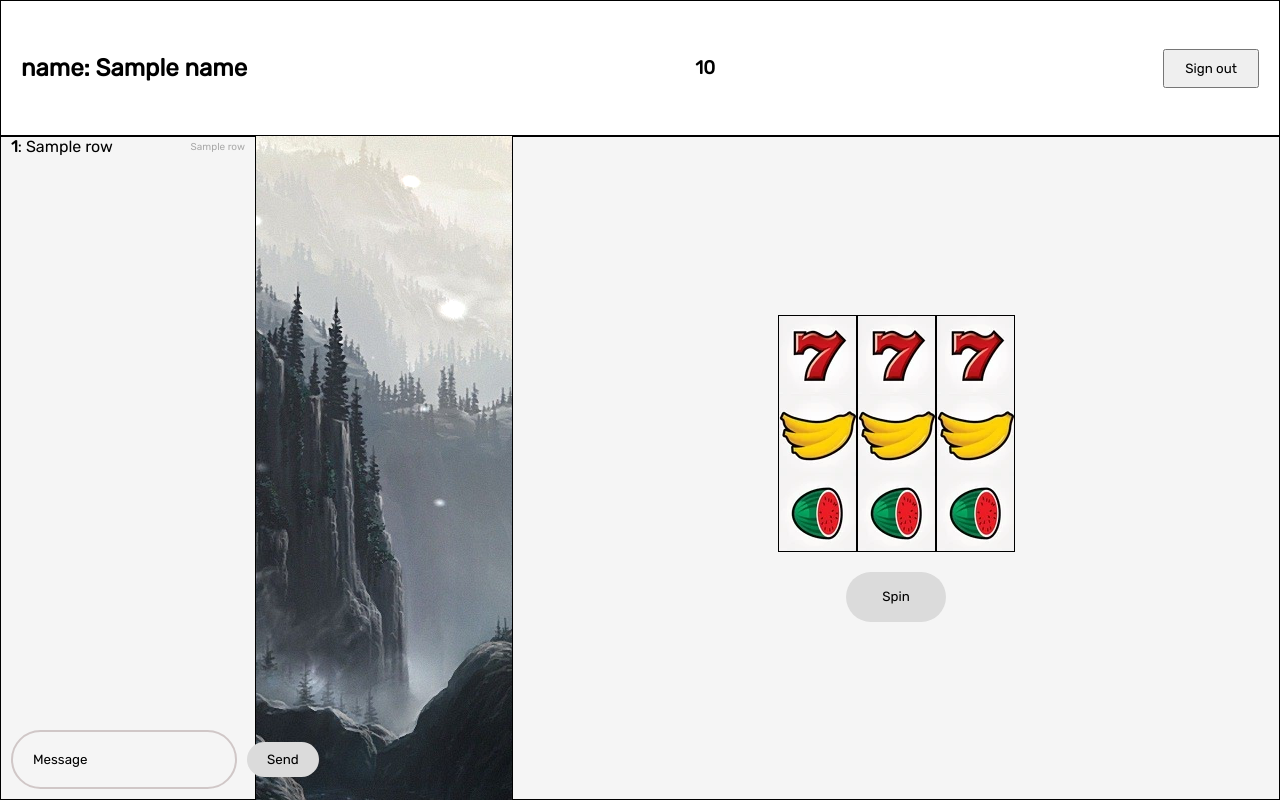
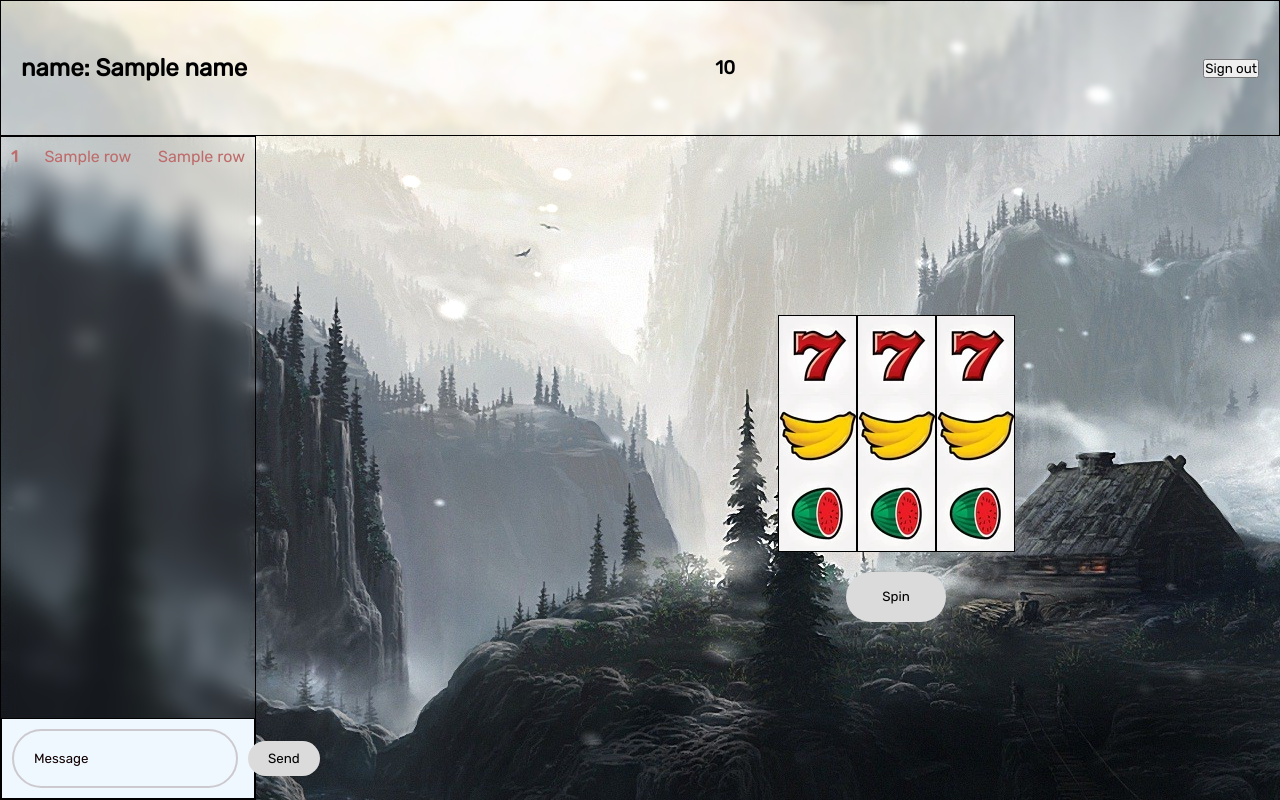
Before and after one commit to kashishek/pralnia-pieniedzy, a Flask app: template templates/gamba.html in a window 1280 px wide. Run offline with Flask 3, Linux system fonts and the light colour scheme; the template is opened without the code that fills it: most values are stand-ins (such as "Sample title", 1, 10 or a date in 2020); some libraries are stand-ins or nearby versions; some web fonts are replaced.

Commit message:
naprawax2

```diff
--- a/static/css/style.css
+++ b/static/css/style.css
@@ -69,7 +69,8 @@
 
 .message-box {
     border: 1px solid black;
-    background-color: whitesmoke;
+    background-color: transparent;
+    backdrop-filter: blur(10px);
     height: 83vh;
     display: flex;
     flex-direction: column;
@@ -78,12 +79,32 @@
 }
 
 .messages {
-    overflow-y: scroll;
+    overflow-y: auto; /* Remove scrollbar */
     flex: 1;
     width: 100%;
+    max-height: calc(83vh - 70px); /* Adjust the max height to fit the container */
+}
+/* Custom scrollbar styles */
+.messages::-webkit-scrollbar {
+    width: 12px;
+}
+
+.messages::-webkit-scrollbar-track {
+    background: #f1f1f1;
+}
+
+.messages::-webkit-scrollbar-thumb {
+    background: #888;
+    border-radius: 6px;
+}
+
+.messages::-webkit-scrollbar-thumb:hover {
+    background: #555;
 }
 
 .inputs {
+    border: 1px solid black;
+    background-color: aliceblue;
     padding: 10px;
     display: flex;
     align-items: center;
@@ -100,7 +121,7 @@
 }
 
 .inputs .message-input::placeholder {
-    color: black;
+    color: rgb(17, 1, 1);
 }
 .inputs .send-btn {
     margin-left: 10px;
@@ -124,22 +145,23 @@
     flex-direction: row;
     align-items: center;
     justify-content: space-between;
-    padding-left: 10px;
-    padding-right: 10px;
+    padding: 10px;
+    color: rgb(190, 107, 107);
+    border-radius: 10px;
+    margin-bottom: 10px;
 }
 
 .muted {
     font-size: 10px;
-    color: darkgray;
+    color: rgb(6, 151, 103);
 }
 
 .spin-comp {
-    border: 1px solid black;
-    background-color: whitesmoke;
+    background-color: transparent;
     height: 83vh;
     width: 60vw;
-    margin-top: 17vh; /* to push below the navigation */
-    margin-left: 20vw; /* to position next to the chat */
+    margin-top: 17vh;
+    margin-left: 20vw;
     display: flex;
     flex-direction: column;
     align-items: center;
@@ -179,6 +201,7 @@
 }
 
 .box1 h1{
+    color: black;
     font-size: 40px;
     text-align: center;
 }
@@ -215,7 +238,8 @@
     position: fixed;
     top: 0;
     left: 0;
-    background-color: white;
+    background-color: transparent;
+    backdrop-filter: blur(3.2px);
 }
 
 .nazwa-itd h2, .nazwa-itd h3 {
@@ -233,7 +257,7 @@
     height: 100%;
     border: none;
     outline: none;
-    color:aliceblue;
+    color: rgb(22, 5, 100);
     border: 2px solid rgba(61, 17, 17, 0.2);
     border-radius: 40px;
     font-size: 17px;
--- a/templates/gamba.html
+++ b/templates/gamba.html
@@ -4,7 +4,7 @@
     <h2>name: {{name}}</h2>
     <h3>{{player_score}}</h3>
     <form method="post">
-        <button type="submit" name="logout" class="logout btn">Sign out</button>
+        <button type="submit" name="logout" class="logout_btn">Sign out</button>
     </form>
 </div>
 
@@ -30,6 +30,7 @@
     var socketio = io();
 
     const messages = document.getElementById("messages")
+    const spin = document.getElementById("spin")
 
     const getgambasamba = () => {
         socketio.emit('gamba');
@@ -38,15 +39,19 @@
     const createMessage = (name, msg, time) => {
         const content = `
         <div class="text">
-            <span>
-                <strong>${name}</strong>: ${msg}
+            <span class="name">
+                <strong>${name}</strong>
             </span>
-            <span class="muted">
+            <span class="message">
+                ${msg}
+            </span>
+            <span class="time">
                 ${time}
             </span>
         </div>
         `;
         messages.innerHTML += content;
+        messages.scrollTop = messages.scrollHeight; // Scroll to the bottom
     };
 
     socketio.on("message", (data) => {
@@ -55,15 +60,15 @@
 
     const sendMessage = () => {
         const message = document.getElementById("message")
-        if(message.value == "")return;
+        if(message.value == "") return;
         socketio.emit("new-message", {data: message.value });
-        message.value="";
+        message.value = "";
     };
 
     socketio.on("spin", (data) => {
         let zrobione = rollAll([data.rng1, data.rng2, data.rng3]);
         if(zrobione) {
-            console.log("spin_data: ", data.rng1, data.rng2, data.rng3);
+            console.log("spin_dada: ", data.rng1, data.rng2, data.rng3);
         }
     });
 </script>
```
Also changed, not shown: database.db.
